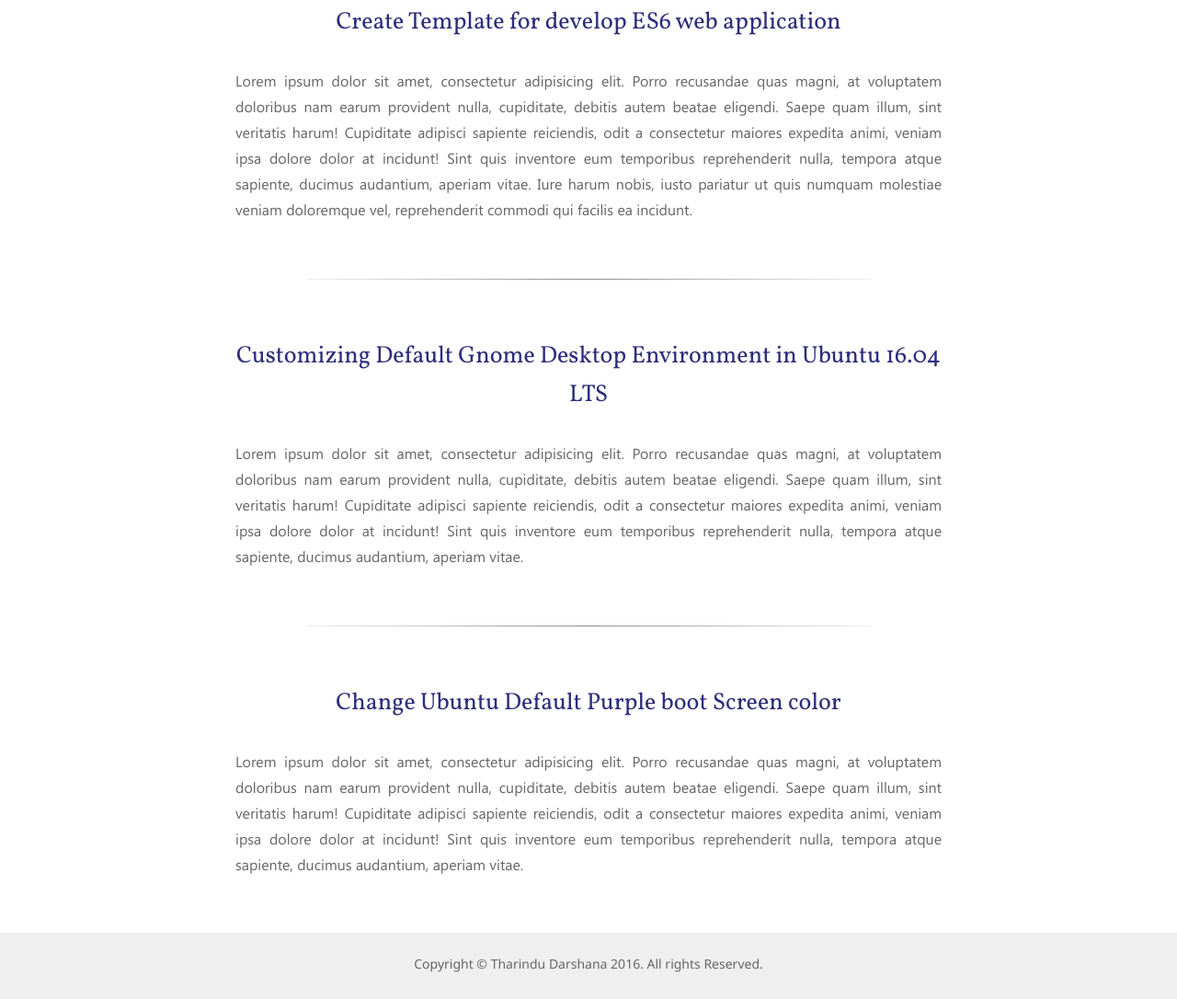
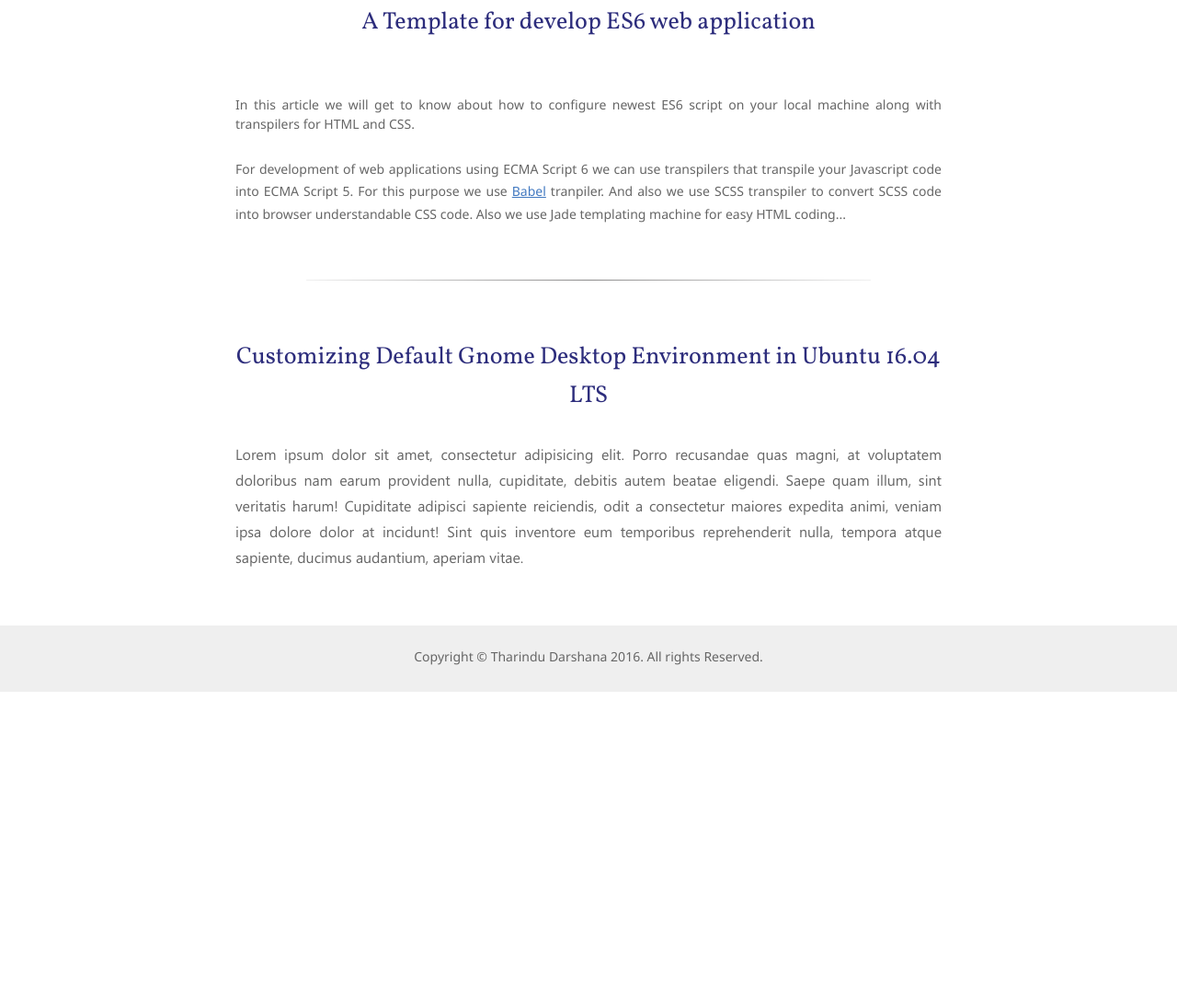
Before and after one commit to tdarshana/maxindu, a website: page index.html in a window 1280 px wide. Shown: the part 557-1643 px from the top of the page at 92% size. After the commit the page ends 1309 px from the top, so only its background shows below. Drawn offline with Linux system fonts and the light colour scheme.

Commit message:
Edited first post links.

```diff
--- a/index.html
+++ b/index.html
@@ -48,15 +48,20 @@
         <div class="pWrapper">
         <!-- Post 1 -->
             <div class="pContainer">
-                <h2 class="pHeading middle"><a href="">Create Template for develop ES6 web application</a></h2>
+                <h2 class="pHeading middle"><a href="contents/posts/post1.html">A Template for develop ES6 web application</a></h2>
                 <p class="pContent">
                     <span>
-                        Lorem ipsum dolor sit amet, consectetur adipisicing elit. Porro recusandae quas magni, at
-                        voluptatem doloribus nam earum provident nulla, cupiditate, debitis autem beatae eligendi. Saepe quam illum, sint
-                        veritatis harum! Cupiditate adipisci sapiente reiciendis, odit a consectetur maiores expedita animi, veniam ipsa
-                        dolore dolor at incidunt! Sint quis inventore eum temporibus reprehenderit nulla, tempora atque sapiente, ducimus
-                        audantium, aperiam vitae. Iure harum nobis, iusto pariatur ut quis numquam molestiae veniam doloremque vel, reprehenderit
-                        commodi qui facilis ea incidunt.
+                        <p>
+                            In this article we will get to know about how to configure newest ES6 script on your
+                            local machine along with transpilers for HTML and CSS.
+                        </p>
+                        <br>
+                        <p>
+                            For development of web applications using ECMA Script 6 we can use transpilers
+                            that transpile your Javascript code into ECMA Script 5. For this purpose we use <a href="https://babeljs.io/">Babel</a> tranpiler.
+                            And also we use SCSS transpiler to convert SCSS code into browser understandable CSS code. Also we use
+                            Jade templating machine for easy HTML coding...
+                        </p>
                     </span>
                 </p>
             </div>
@@ -74,20 +79,7 @@
                     </span>
                 </p>
             </div>
-            <hr class="postBreak">
-        <!-- Post 3 -->
-            <div class="pContainer">
-                <h2 class="pHeading middle"><a href="#">Change Ubuntu Default Purple boot Screen color</a></h2>
-                <p class="pContent">
-                    <span>
-                        Lorem ipsum dolor sit amet, consectetur adipisicing elit. Porro recusandae quas magni, at
-                        voluptatem doloribus nam earum provident nulla, cupiditate, debitis autem beatae eligendi. Saepe quam illum, sint
-                        veritatis harum! Cupiditate adipisci sapiente reiciendis, odit a consectetur maiores expedita animi, veniam ipsa
-                        dolore dolor at incidunt! Sint quis inventore eum temporibus reprehenderit nulla, tempora atque sapiente, ducimus
-                        audantium, aperiam vitae.
-                    </span>
-                </p>
-            </div>
+
         </div>
     </div>
     <!-- End content -->
```
Also changed, not shown: contents/posts/post1.html (+4 -4 lines).
